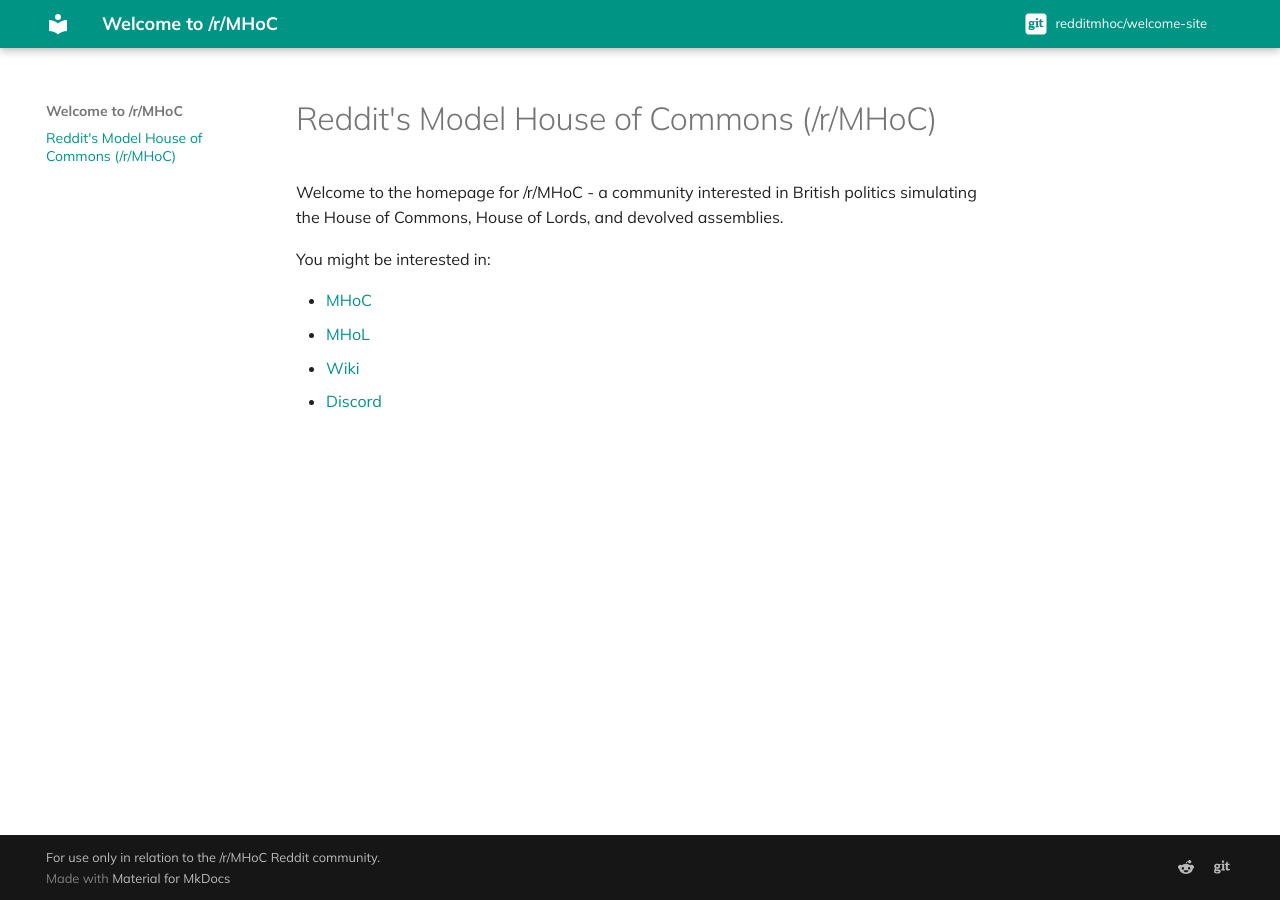
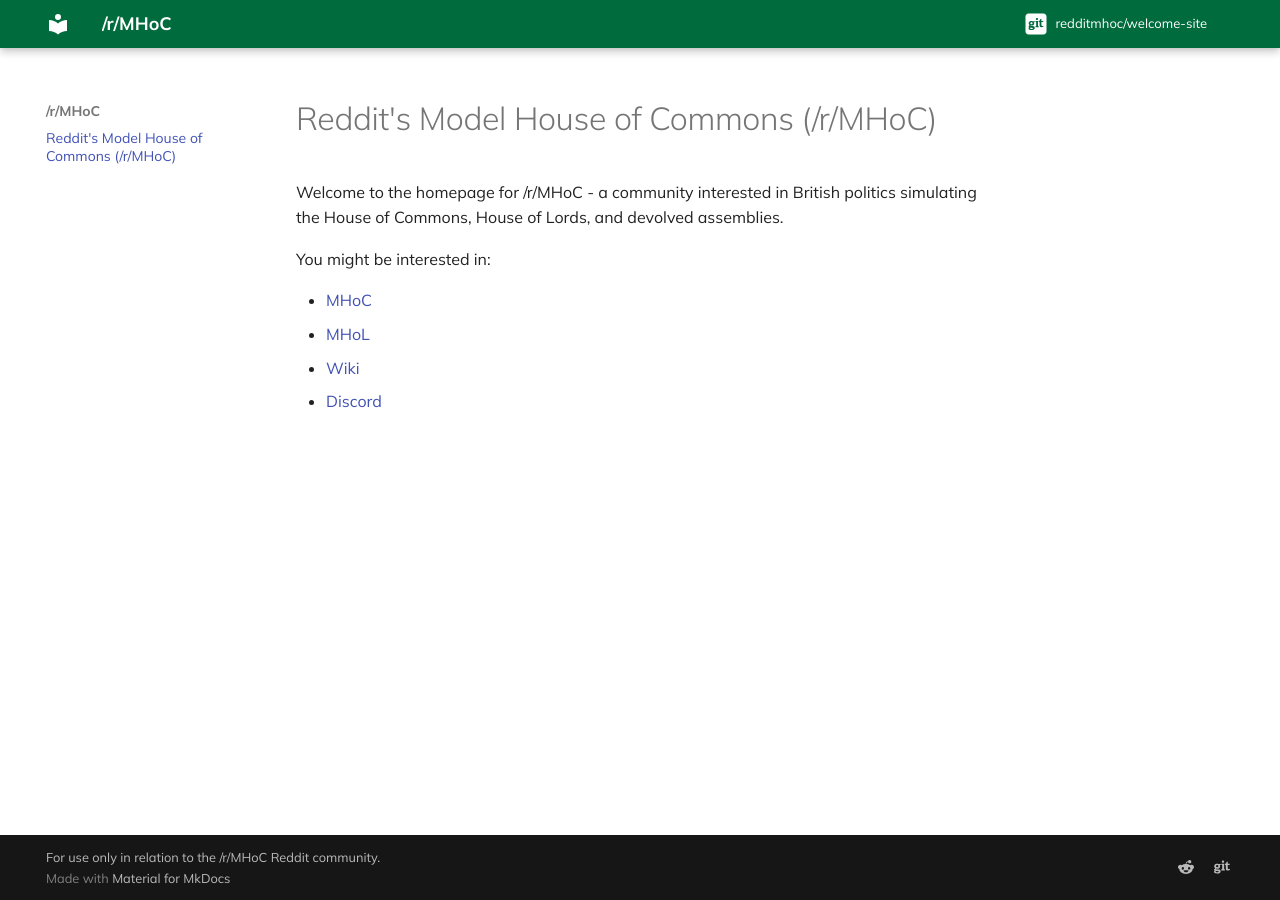
Before and after one commit to redditmhoc/welcome-site, an MkDocs documentation site: the page built from docs/index.md, in a window 1280 px wide. Built offline with MkDocs 1.6.1 and Material for MkDocs 9.7.7, drawn with Linux system fonts in a browser that asks for light colours; comment, search, counter and statistics services are not loaded.

Commit message:
Updated theme

```diff
--- a/mkdocs.yml
+++ b/mkdocs.yml
@@ -1,5 +1,5 @@
 # Project Information
-site_name: Welcome to /r/MHoC
+site_name: /r/MHoC
 site_url: https://mhoc.co.uk
 copyright: For use only in relation to the /r/MHoC Reddit community.
 repo_url: https://github.com/redditmhoc/welcome-site
@@ -12,9 +12,7 @@ theme:
   font:
     text: Mulish
   palette:
-    scheme: default
-    primary: teal
-    accent: teal
+    scheme: mhoc
   features:
     # Temporarily deactivated to provide support for Discord browser + anchor links
     - navigation.instant
@@ -27,6 +25,9 @@ theme:
   icon:
     repo: fontawesome/brands/git-square
 
+extra_css:
+ - stylesheets/mhoc.css
+
 extra:
   social:
     - icon: fontawesome/brands/reddit-alien
```
